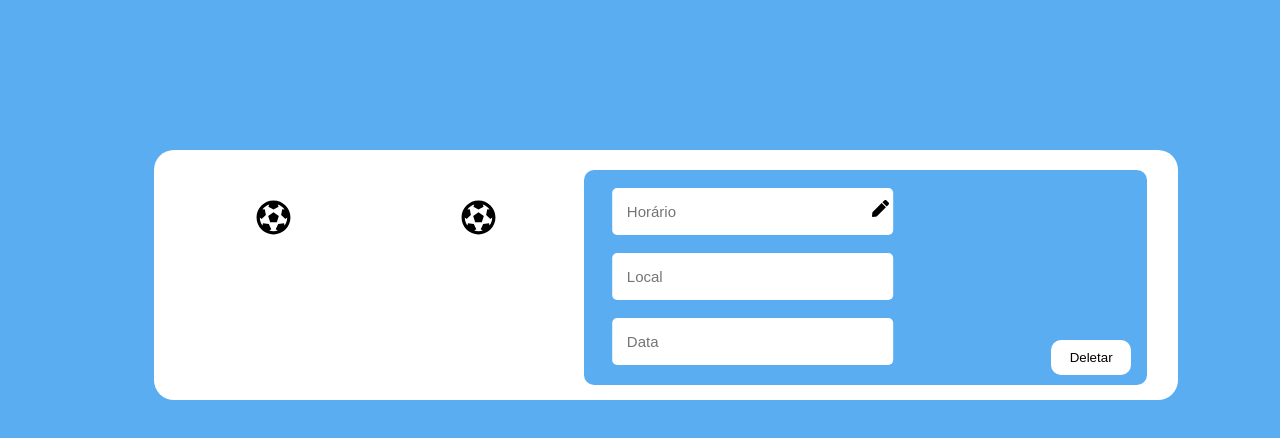
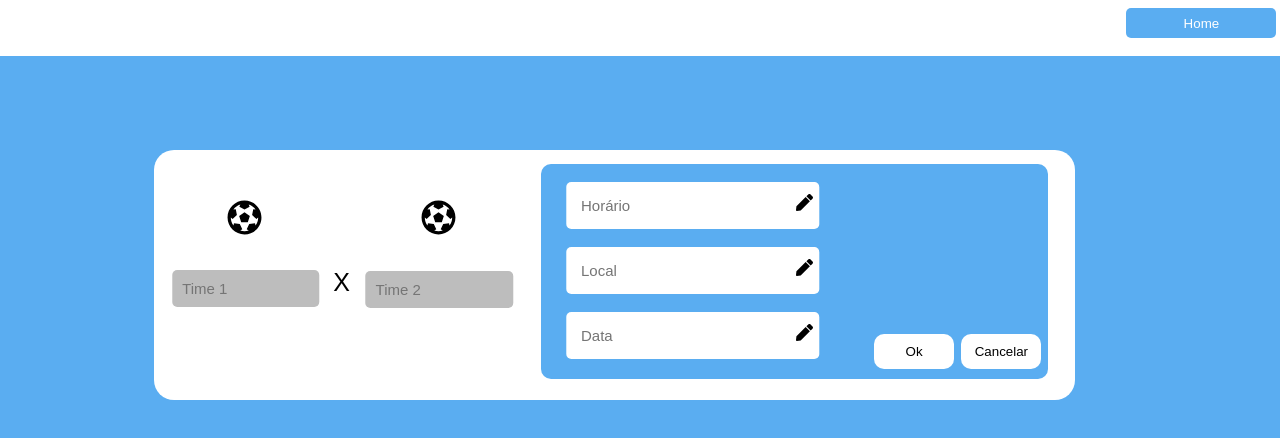
Before and after one commit to Ronnildo/projectMod, a React (Create React App) app in the folder interface/: page /jogo in a window 1280 px wide. Shown: the top 438 px of the page. Built offline with nearby package versions, Linux system fonts and the light colour scheme.

Commit message:
tela de cadastro de jogos

```diff
--- a/interface/src/components/LayoutComponents/styles.css
+++ b/interface/src/components/LayoutComponents/styles.css
@@ -12,7 +12,7 @@
     align-items: center;
     justify-content: center;
 
-    padding: 15px;
+    padding: 5px;
 
     background-color: #5AADF1;
 }
--- a/interface/src/pages/Home/home.css
+++ b/interface/src/pages/Home/home.css
@@ -9,20 +9,7 @@ body, html{
     font-family: 'Josefin Sans', sans-serif;
     background-color: #5AADF1;
 }
-.container {
-    width: 100%;
-    margin: 0 auto;
-  }
-.containers {
-    width: 100%;
-    min-height: 100vh;
-    display: flex;
-    flex-wrap: wrap;
-    align-items: center;
-    justify-content: center;
-    padding: 15px;
-  }
-.images-img{
+.barra{
   position: absolute;
   width: 100%;
   height: 47px;
@@ -32,19 +19,27 @@ body, html{
   background: #FFFFFF;
 }
 
-.images{
-    width: 100%;
+.logone{
+  background: #5AADF1;
+  color: #FFFFFF;
+  position: absolute;
+
+  width: 150px;
+  height: 30px;
+
+  border: none;
+  border-radius: 5px;
+
+  top: 1%;
+  left: 76%;
+
+  cursor: pointer;
 }
-.images-img img{
-    position: absolute;
-    width: 35%;
-    left: 60%;
-    top: 350px;
-
+.log:hover{
+  opacity: 0.8;
 }
 
-.log{
-  z-index: 1;
+.logtwo{
   background: #5AADF1;
   color: #FFFFFF;
   position: absolute;
@@ -56,30 +51,16 @@ body, html{
   border-radius: 5px;
 
   top: 1%;
-  left: 79%;
+  left: 88%;
 
   cursor: pointer;
 }
 
-.logtwo{
-  z-index: 1;
-  background: #5AADF1;
-  color: #FFFFFF;
-  position: absolute;
-
-  width: 130px;
-  height: 30px;
-
-  border: none;
-  border-radius: 5px;
-
-  top: 1%;
-  left: 90%;
-
-  cursor: pointer;
+.logtwo:hover{
+  opacity: 0.8;
 }
 
-h1{
+.texto1{
   position: absolute;
   width: 560px;
   height: 82px;
@@ -96,7 +77,7 @@ h1{
   color: #FFFFFF;
 }
 
-p{
+.texto{
   position: absolute;
   width: 676px;
   height: 192px;
@@ -111,5 +92,11 @@ p{
   letter-spacing: 0.13em;
 
   color: #FFFFFF;
+}
 
+.images-img img{
+  position: absolute;
+  width: 40%;
+  left: 55%;
+  top: 300px;
 }
--- a/interface/src/pages/Home/index.jsx
+++ b/interface/src/pages/Home/index.jsx
@@ -6,31 +6,33 @@ import "./home.css";
 
 export const Home = () => {
   return (
-    <div className="container">
-      <div className="containers"></div>
-      <div className="images">
+    <div>
+      <span className="barra"></span>
+
+      <div className="butt">
         <Link className="" to="/login">
-          <button to="/login" className="log">
-            Login
-          </button>
+          <button className="logone">Login</button>
         </Link>
         <Link className="" to="/register">
-          <button to="/login" className="logtwo">
+          <button  className="logtwo">
             Cadastro
           </button>
         </Link>
-        <span className="images-img">
-          <h1>
+      </div>
+
+      <div className="images-img">
+          <h1 className="texto1">
             AGENDA <br /> FUTEBOL
           </h1>
           <br />
-          <p>
+          <p className="texto">
             PARA MANTER-SE SEMPRE ATUALIZADO DE TODOS OS JOGOS DE SEUS
             CAMPEONATOS
           </p>
           <img src={soccerIMG} alt="" />
-        </span>
-      </div>
+        </div>
+
+
     </div>
   );
 };
--- a/interface/src/pages/Jogo/index.jsx
+++ b/interface/src/pages/Jogo/index.jsx
@@ -1,30 +1,60 @@
 import { FaFutbol } from "react-icons/fa";
 import { FaPen } from "react-icons/fa";
-
+import { Link } from "react-router-dom";
+//import { NavLink } from "react-router-dom";
 //import { FontAwesomeIcon } from '@fortawesome/react-fontawesome'
 import "./style.css";
 
 export const Jogo = () => {
   return (
+    <div>
+      <span className="spa"></span>
+
+      <Link className="" to="/home">
+        <button className="loghome">Home</button>
+      </Link>
+
       <div className="container">
         <FaFutbol className="fut"></FaFutbol>
         <FaFutbol className="fut2"></FaFutbol>
+        <p>X</p>
+        <div className="time1">
+          <input type="text" name="" id="caixaa" placeholder="Time 1" />
+        </div>
+        <div className="time2">
+          <input type="text" name="" id="caixaa" placeholder="Time 2" />
+        </div>
 
         <div className="container-card">
           <div className="txt">
             <br />
 
-          <input type="text" name="" id="caixa" placeholder="Horário" />    <button className="penn">
+            <div className="caixa1">
+              <input type="text" name="" id="caixa" placeholder="Horário" />
+              <button className="penn">
                 <FaPen className="pen"></FaPen>
               </button>
+            </div>
             <br />
+
+            <div className="caixa2">
+              <input type="text" name="" id="caixa" placeholder="Local" />
+              <button className="penn">
+                <FaPen className="pen"></FaPen>
+              </button>
+            </div>
             <br />
-          <input type="text" name="" id="caixa" placeholder="Local" />
-          <br />
-          <br />
+
+            <div className="caixa3">
               <input type="text" name="" id="caixa" placeholder="Data" />
-          <br />
-          <button className="del">Deletar</button>
+              <button className="penn">
+                <FaPen className="pen"></FaPen>
+              </button>
+            </div>
+
+            <button className="cancel">Cancelar</button>
+            <button className="ok">Ok</button>
+          </div>
         </div>
       </div>
     </div>
--- a/interface/src/pages/Jogo/style.css
+++ b/interface/src/pages/Jogo/style.css
@@ -12,13 +12,13 @@ body, html{
 .fut{
   position: relative;
   font-size: 35px;
-  left: 10%;
+  left: 8%;
   top: 50px;
 }
 .fut2{
   position: absolute;
   font-size: 35px;
-  left: 30%;
+  left: 29%;
   top: 50px;
 }
 .pen{
@@ -32,7 +32,7 @@ body, html{
 .container{
   margin: 0 auto;
   position: absolute;
-  width: 80%;
+  width: 72%;
   height: 250px;
   left: 12%;
   top: 150px;
@@ -45,7 +45,7 @@ body, html{
   width: 55%;
   height: 215px;
   left: 42%;
-  top: -20px;
+  top: -100px;
 
   background: #5AADF1;
   border-radius: 10px;
@@ -53,7 +53,7 @@ body, html{
 .txt{
   margin-top: 1px;
 }
-.del{
+.cancel{
   position: relative;
   width: 80px;
   height: 35px;
@@ -66,9 +66,45 @@ body, html{
   border: none;
   cursor: pointer;
 }
-.del:hover{
+.cancel:hover{
   opacity: 0.8;
 }
+.loghome{
+  background: #5AADF1;
+  color: #FFFFFF;
+  position: absolute;
+
+  width: 150px;
+  height: 30px;
+
+  border: none;
+  border-radius: 5px;
+
+  top: 1%;
+  left: 88%;
+
+  cursor: pointer;
+}
+.loghome:hover{
+  opacity: 0.8;
+}
+.ok{
+  position: relative;
+  width: 80px;
+  height: 35px;
+  left: 50%;
+  top: -25px;
+
+  background: #FFFFFF;
+  border-radius: 10px;
+
+  border: none;
+  cursor: pointer;
+}
+.ok:hover{
+  opacity: 0.8;
+}
+
 #caixa{
   position: relative;
   left: 30%;
@@ -80,3 +116,40 @@ body, html{
   border-radius: 5px;
   width: 50%;
 }
+#caixaa{
+  position: relative;
+  left: 10%;
+  transform: translate(-50%);
+  padding: 10px;
+  border: none;
+  outline: none;
+  font-size: 15px;
+  border-radius: 5px;
+  width: 16%;
+  background-color: rgb(189, 189, 189);
+}
+.time1{
+  display: flex;
+  position: relative;
+  top: 81px;
+}
+
+.time2{
+  display: flex;
+  position: relative;
+  left: 21%;
+  top: 45px;
+}
+p{
+  position: absolute;
+  font-size: 25px;
+  color: black;
+  top: 118px;
+  left: 19.5%;
+}
+.spa{
+  position: absolute;
+  width: 100%;
+  background-color: white;
+  height: 7vh;
+}
```
Lines whose indentation alone changed are shown as unchanged.
